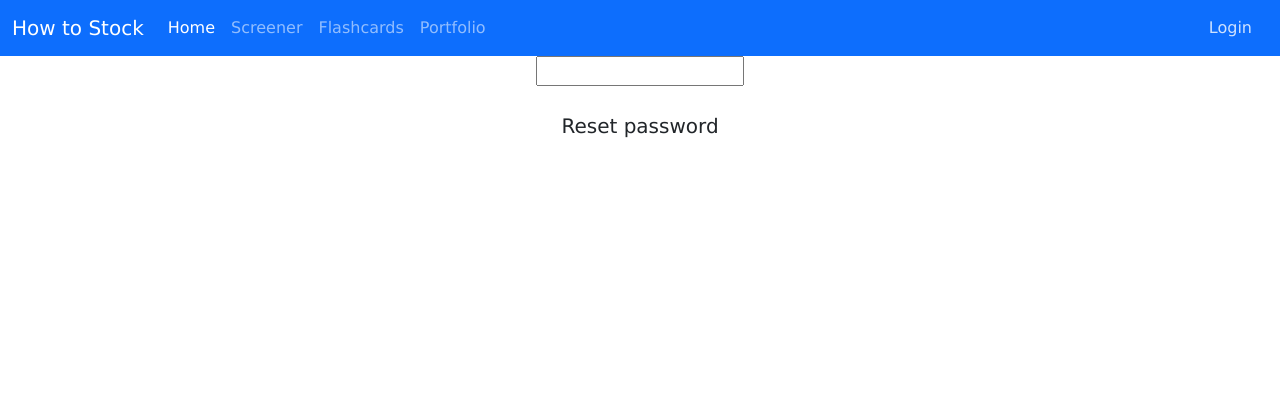
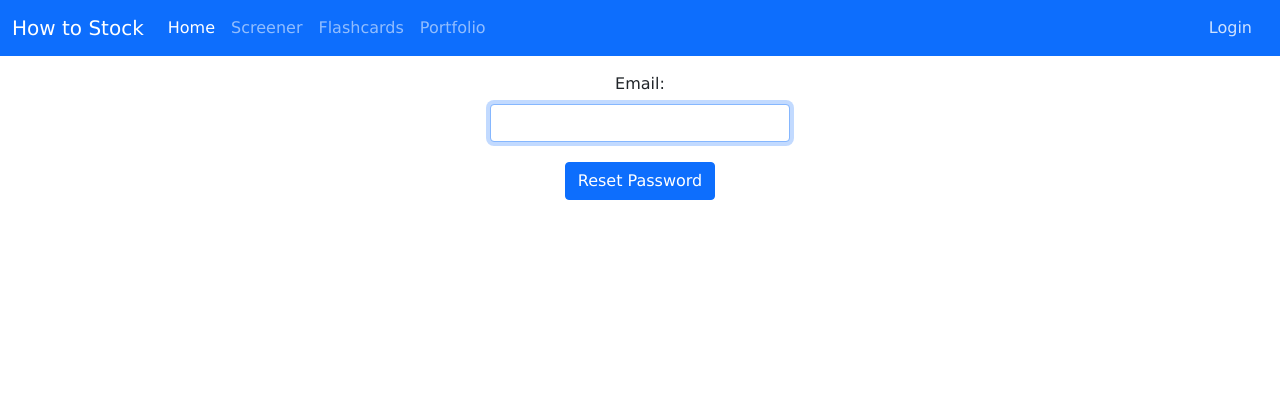
Before and after one commit to Abhiek187/how-to-stock, a Django app: page /accounts/password_reset/ in a window 1280 px wide. Shown: the top 420 px of the page. Run offline with Django 3.2, Linux system fonts and the light colour scheme.

Commit message:
Improve the look of the password reset templates

```diff
--- a/stockhelper/templates/registration/password_reset_confirm.html
+++ b/stockhelper/templates/registration/password_reset_confirm.html
@@ -2,12 +2,6 @@
 {% load static %}
 
 {% block title %}Password Reset Confirm{% endblock %}
-
-{% block css %}
-{% endblock %}
-
-{% block js %}
-{% endblock %}
 
 {% block content %}
 {% if validlink %}
--- a/stockhelper/templates/registration/password_reset_form.html
+++ b/stockhelper/templates/registration/password_reset_form.html
@@ -3,19 +3,18 @@
 
 {% block title %}Password Reset{% endblock %}
 
-{% block css %}
-{% endblock %}
-
-{% block js %}
-{% endblock %}
-
 {% block content %}
 <form action="" method="post">
     {% csrf_token %}
-    {% if form.email.errors %}
-    {{ form.email.errors }}
-    {% endif %}
-    <p>{{ form.email }}</p>
-    <input type="submit" class="btn btn-default btn-lg" value="Reset password">
+    <div class="mt-3">
+        <label for="id_email" class="form-label">{{ form.email.label }}:</label>
+        <input type="email" class="form-control mx-auto" name="email" autofocus autocapitalize="none"
+            autocomplete="email" maxlength="254" required id="id_email" style="max-width: 300px;">
+        <div class="form-text">{{ form.email.help_text }}</div>
+        {% if form.email.errors %}
+        <div class="form-text text-danger">{{ form.email.errors }}</div>
+        {% endif %}
+    </div>
+    <input type="submit" class="btn btn-primary my-3" value="Reset Password">
 </form>
 {% endblock %}
```
Also changed, not shown: stockhelper/templates/registration/password_reset_complete.html (+3 -9 lines), stockhelper/templates/registration/password_reset_done.html (+5 -9 lines).
